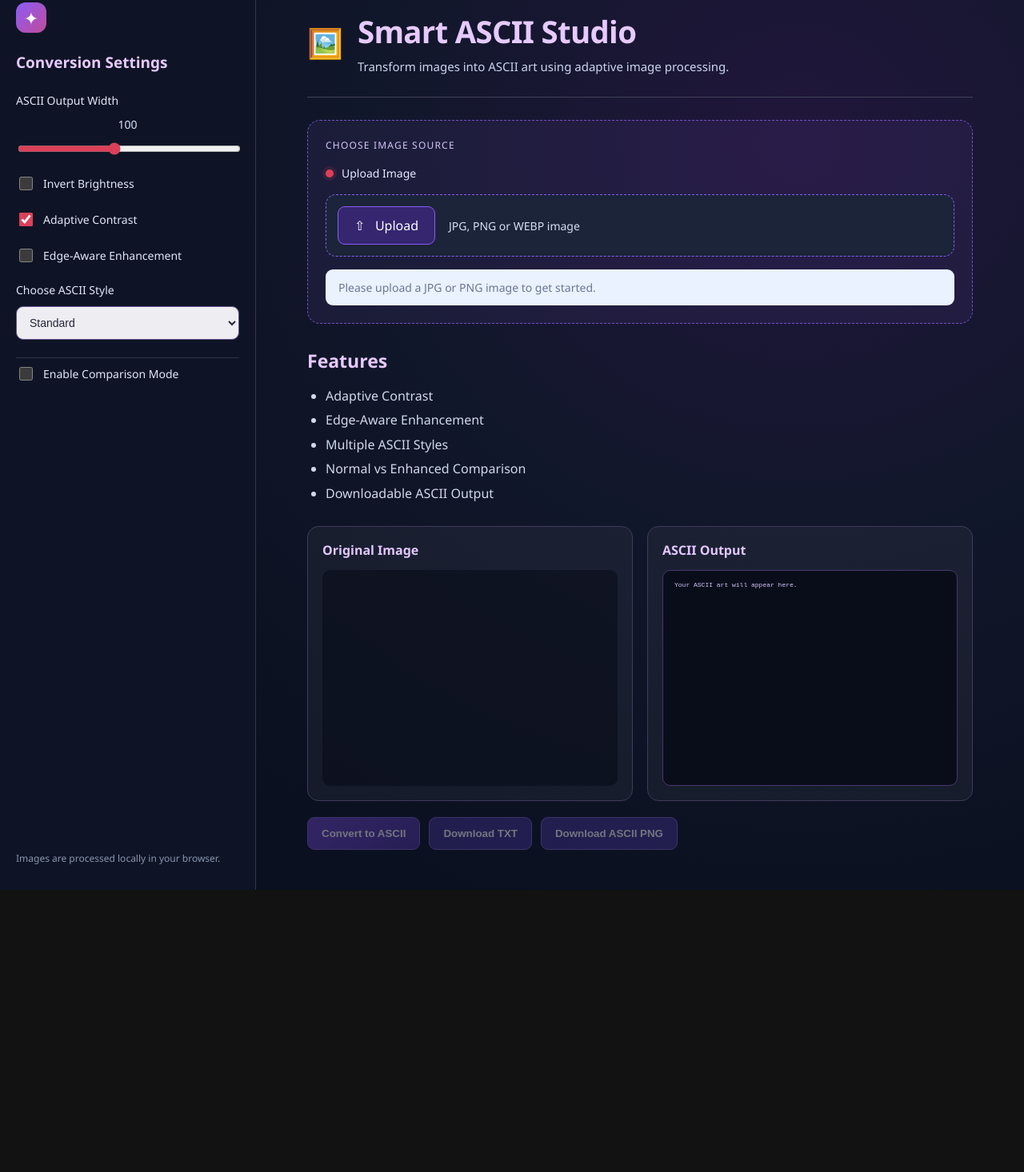
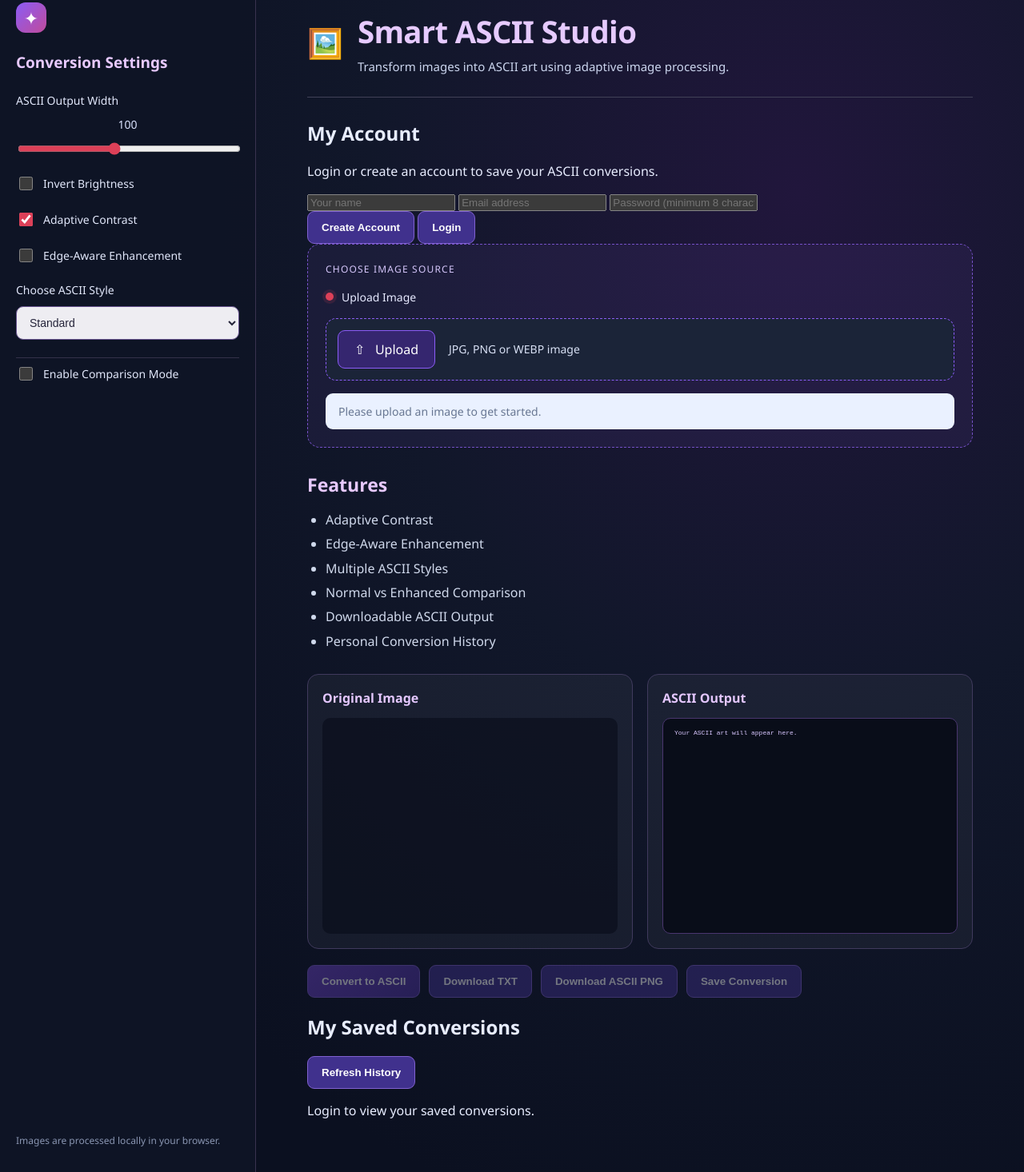
Before and after one commit to aswaldevansh6/image-to-ascii-convertor-v3, a plain HTML site: page index.html in a window 1280 px wide. Shown: the part 27-1493 px from the top of the page at 80% size. Before the commit the page ends 1140 px from the top, so only its background shows below. Drawn offline with Linux system fonts and the light colour scheme.

Commit message:
Update index.html

```diff
--- a/index.html
+++ b/index.html
@@ -1,3 +1,4 @@
+
 <!DOCTYPE html>
 <html lang="en">
 <head>
@@ -9,19 +10,34 @@
 </head>
 <body>
   <div class="app-shell">
+
+    <!-- SIDEBAR -->
     <aside class="sidebar">
       <div class="brand-mark">✦</div>
       <h2>Conversion Settings</h2>
 
       <div class="setting-block">
         <label for="width">ASCII Output Width</label>
-        <div class="range-value"><output id="widthValue">100</output></div>
+        <div class="range-value">
+          <output id="widthValue">100</output>
+        </div>
         <input id="width" type="range" min="40" max="180" value="100">
       </div>
 
-      <label class="check-row"><input id="invert" type="checkbox"> <span>Invert Brightness</span></label>
-      <label class="check-row"><input id="adaptive" type="checkbox" checked> <span>Adaptive Contrast</span></label>
-      <label class="check-row"><input id="edge" type="checkbox"> <span>Edge-Aware Enhancement</span></label>
+      <label class="check-row">
+        <input id="invert" type="checkbox">
+        <span>Invert Brightness</span>
+      </label>
+
+      <label class="check-row">
+        <input id="adaptive" type="checkbox" checked>
+        <span>Adaptive Contrast</span>
+      </label>
+
+      <label class="check-row">
+        <input id="edge" type="checkbox">
+        <span>Edge-Aware Enhancement</span>
+      </label>
 
       <div class="setting-block">
         <label for="style">Choose ASCII Style</label>
@@ -38,10 +54,14 @@
         <span>Enable Comparison Mode</span>
       </label>
 
-      <div class="sidebar-note">Images are processed locally in your browser.</div>
+      <div class="sidebar-note">
+        Images are processed locally in your browser.
+      </div>
     </aside>
 
+    <!-- MAIN CONTENT -->
     <main class="main-content">
+
       <header class="top-header">
         <div class="title-row">
           <div class="app-icon">🖼️</div>
@@ -52,17 +72,78 @@
         </div>
       </header>
 
+      <!-- ACCOUNT SECTION -->
+      <section class="auth-card">
+        <h2>My Account</h2>
+        <p id="authMessage">
+          Login or create an account to save your ASCII conversions.
+        </p>
+
+        <div id="authForms">
+          <input
+            id="authName"
+            type="text"
+            placeholder="Your name"
+            autocomplete="name"
+          >
+
+          <input
+            id="authEmail"
+            type="email"
+            placeholder="Email address"
+            autocomplete="email"
+          >
+
+          <input
+            id="authPassword"
+            type="password"
+            placeholder="Password (minimum 8 characters)"
+            autocomplete="current-password"
+          >
+
+          <div class="auth-actions">
+            <button id="signupButton" type="button">
+              Create Account
+            </button>
+
+            <button id="loginButton" type="button">
+              Login
+            </button>
+          </div>
+        </div>
+
+        <div id="loggedInPanel" hidden>
+          <p>Logged in as <strong id="accountName"></strong></p>
+          <button id="logoutButton" type="button">Logout</button>
+        </div>
+      </section>
+
+      <!-- IMAGE UPLOAD -->
       <section class="upload-card">
         <div class="section-eyebrow">CHOOSE IMAGE SOURCE</div>
-        <div class="source-choice"><span class="active-dot"></span> Upload Image</div>
+
+        <div class="source-choice">
+          <span class="active-dot"></span>
+          Upload Image
+        </div>
+
         <label class="drop-zone" for="imageInput">
           <span class="upload-button">⇧ &nbsp; Upload</span>
           <span class="upload-help">JPG, PNG or WEBP image</span>
-          <input id="imageInput" type="file" accept="image/png,image/jpeg,image/webp">
+
+          <input
+            id="imageInput"
+            type="file"
+            accept="image/png,image/jpeg,image/webp"
+          >
         </label>
-        <p id="message" class="status-message">Please upload a JPG or PNG image to get started.</p>
+
+        <p id="message" class="status-message">
+          Please upload an image to get started.
+        </p>
       </section>
 
+      <!-- FEATURES -->
       <section class="features">
         <h2>Features</h2>
         <ul>
@@ -71,40 +152,82 @@
           <li>Multiple ASCII Styles</li>
           <li>Normal vs Enhanced Comparison</li>
           <li>Downloadable ASCII Output</li>
+          <li>Personal Conversion History</li>
         </ul>
       </section>
 
+      <!-- SINGLE RESULT -->
       <section id="singleResults" class="results-grid">
         <article class="result-card">
           <h3>Original Image</h3>
-          <div class="image-stage"><img id="preview" alt="Selected image preview"></div>
+          <div class="image-stage">
+            <img id="preview" alt="Selected image preview">
+          </div>
         </article>
+
         <article class="result-card">
           <h3>ASCII Output</h3>
           <pre id="output">Your ASCII art will appear here.</pre>
         </article>
       </section>
 
+      <!-- COMPARISON RESULT -->
       <section id="comparisonResults" class="comparison-grid" hidden>
         <article class="result-card">
           <h3>Normal ASCII</h3>
-          <pre id="normalOutput">Normal conversion will appear here.</pre>
+          <pre id="normalOutput">
+Normal conversion will appear here.
+          </pre>
         </article>
+
         <article class="result-card">
           <h3>Enhanced ASCII</h3>
-          <pre id="enhancedOutput">Enhanced conversion will appear here.</pre>
+          <pre id="enhancedOutput">
+Enhanced conversion will appear here.
+          </pre>
         </article>
       </section>
 
+      <!-- DOWNLOAD AND SAVE -->
       <div class="download-row">
-        <button id="convert" class="primary-button" disabled>Convert to ASCII</button>
-        <button id="downloadTxt" disabled>Download TXT</button>
-        <button id="downloadPng" disabled>Download ASCII PNG</button>
+        <button id="convert" class="primary-button" disabled>
+          Convert to ASCII
+        </button>
+
+        <button id="downloadTxt" disabled>
+          Download TXT
+        </button>
+
+        <button id="downloadPng" disabled>
+          Download ASCII PNG
+        </button>
+
+        <button id="saveConversion" disabled>
+          Save Conversion
+        </button>
       </div>
+
+      <!-- SAVED HISTORY -->
+      <section class="history-card">
+        <div class="history-heading">
+          <h2>My Saved Conversions</h2>
+          <button id="refreshHistory" type="button">
+            Refresh History
+          </button>
+        </div>
+
+        <div id="historyList">
+          <p>Login to view your saved conversions.</p>
+        </div>
+      </section>
+
+      <!-- CANVAS -->
       <canvas id="workCanvas" hidden></canvas>
       <canvas id="exportCanvas" hidden></canvas>
+
     </main>
   </div>
+
   <script src="app.js"></script>
 </body>
 </html>
```
